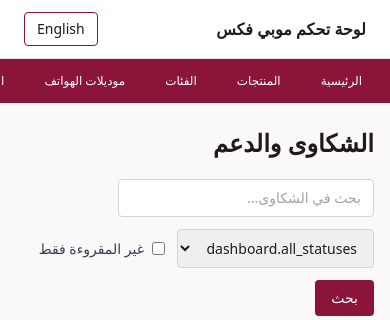
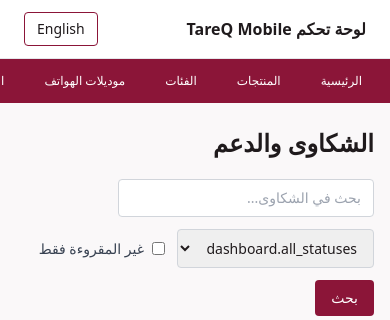
Before and after one commit to Ahmadnus/j-buy, a Laravel app: page /admin/complaints in a window 390 px wide. Shown: the top 320 px of the page. Run offline with Laravel 12, Linux system fonts and the light colour scheme; the visitor is signed in with stand-in values (Sample User, id 1); data that the repository does not hold is empty; parts of the project's set-up code (start-up, migrations or seed data) failed here and were passed over; some libraries are stand-ins or nearby versions.

Commit message:
Rename dashboard to TareQ Mobile, new logo and favicon
Co-Authored-By: Claude Opus 5.5 <noreply@anthropic.com>

```diff
--- a/lang/ar/dashboard.php
+++ b/lang/ar/dashboard.php
@@ -2,8 +2,8 @@
 
 return [
     // Branding
-    'app_name'             => 'موبي فكس',
-    'dashboard_name'       => 'لوحة تحكم موبي فكس',
+    'app_name'             => 'TareQ Mobile',
+    'dashboard_name'       => 'لوحة تحكم TareQ Mobile',
 
     // Common
     'language'             => 'اللغة',
--- a/lang/en/dashboard.php
+++ b/lang/en/dashboard.php
@@ -2,8 +2,8 @@
 
 return [
     // Branding
-    'app_name'             => 'MobiFix',
-    'dashboard_name'       => 'MobiFix Admin',
+    'app_name'             => 'TareQ Mobile',
+    'dashboard_name'       => 'TareQ Mobile Admin',
 
     // Common
     'language'             => 'Language',
--- a/resources/views/admin/auth/login.blade.php
+++ b/resources/views/admin/auth/login.blade.php
@@ -5,7 +5,7 @@
     <meta name="viewport" content="width=device-width, initial-scale=1.0">
     <meta name="csrf-token" content="{{ csrf_token() }}">
     <title>{{ __('dashboard.login_title') }} — {{ __('dashboard.dashboard_name') }}</title>
-    <link rel="icon" type="image/png" href="{{ asset('images/logo-icon.png') }}">
+    <link rel="icon" type="image/png" href="{{ asset('images/logo-icon.png') }}?v=2">
     <script src="https://cdn.tailwindcss.com"></script>
     <link rel="preconnect" href="https://fonts.googleapis.com">
     <link href="https://fonts.googleapis.com/css2?family=Cairo:wght@400;500;600;700&family=Inter:wght@400;500;600;700&display=swap" rel="stylesheet">
@@ -38,8 +38,8 @@
 
             {{-- Logo / brand --}}
             <div class="text-center mb-10">
-                <img src="{{ asset('images/logo.jpg') }}" alt="{{ __('dashboard.app_name') }}"
-                     class="mx-auto h-24 w-auto mb-6 rounded-xl">
+                <img src="{{ asset('images/logo.png') }}?v=2" alt="{{ __('dashboard.app_name') }}"
+                     class="mx-auto h-32 w-auto mb-6">
                 <h1 class="text-2xl font-bold">{{ __('dashboard.login_title') }}</h1>
                 <p class="text-sm text-gray-600 mt-2">{{ __('dashboard.login_subtitle') }}</p>
             </div>
--- a/resources/views/admin/layouts/app.blade.php
+++ b/resources/views/admin/layouts/app.blade.php
@@ -5,7 +5,7 @@
     <meta name="viewport" content="width=device-width, initial-scale=1.0">
     <meta name="csrf-token" content="{{ csrf_token() }}">
     <title>@yield('title', __('dashboard.dashboard_name')) — {{ __('dashboard.app_name') }}</title>
-    <link rel="icon" type="image/png" href="{{ asset('images/logo-icon.png') }}">
+    <link rel="icon" type="image/png" href="{{ asset('images/logo-icon.png') }}?v=2">
     <script src="https://cdn.tailwindcss.com"></script>
     <link rel="preconnect" href="https://fonts.googleapis.com">
     <link rel="preconnect" href="https://fonts.gstatic.com" crossorigin>
@@ -70,7 +70,7 @@
     {{-- ── Sidebar ────────────────────────────────────────────────────── --}}
     <aside class="hidden md:flex md:w-64 flex-col sidebar text-white">
         <div class="px-5 py-5 border-b border-white/10 flex items-center gap-3">
-            <img src="{{ asset('images/logo-icon.png') }}" alt="" class="w-11 h-11 rounded-xl ring-2 ring-white/30">
+            <img src="{{ asset('images/logo-icon.png') }}?v=2" alt="" class="w-11 h-11 rounded-xl ring-2 ring-white/30">
             <div>
                 <h1 class="text-lg font-bold leading-tight">{{ __('dashboard.app_name') }}</h1>
                 <p class="text-xs opacity-75">{{ __('dashboard.dashboard_name') }}</p>
```
Also changed, not shown: public/images/logo-icon.png, public/images/logo.png (added), 1 other file.
